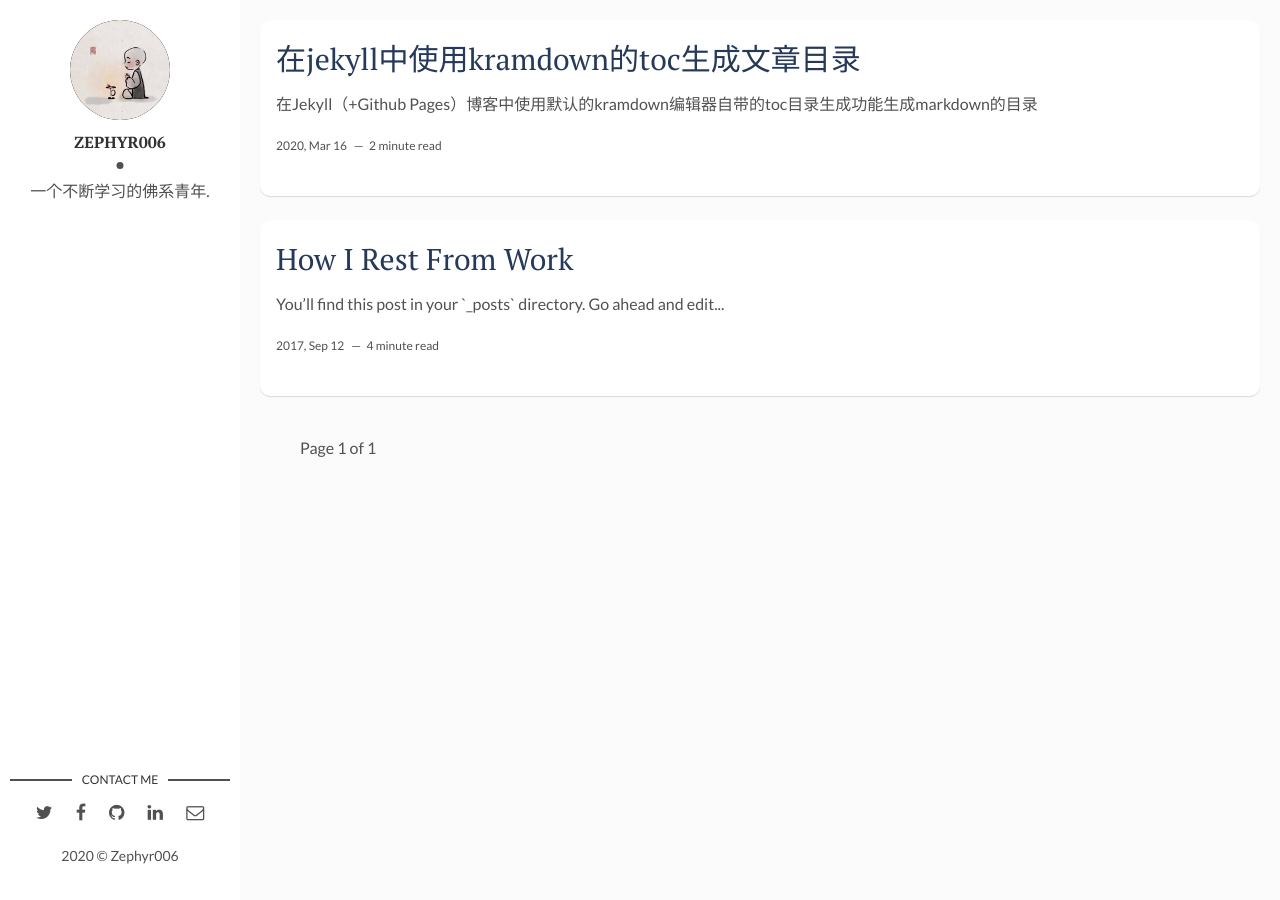
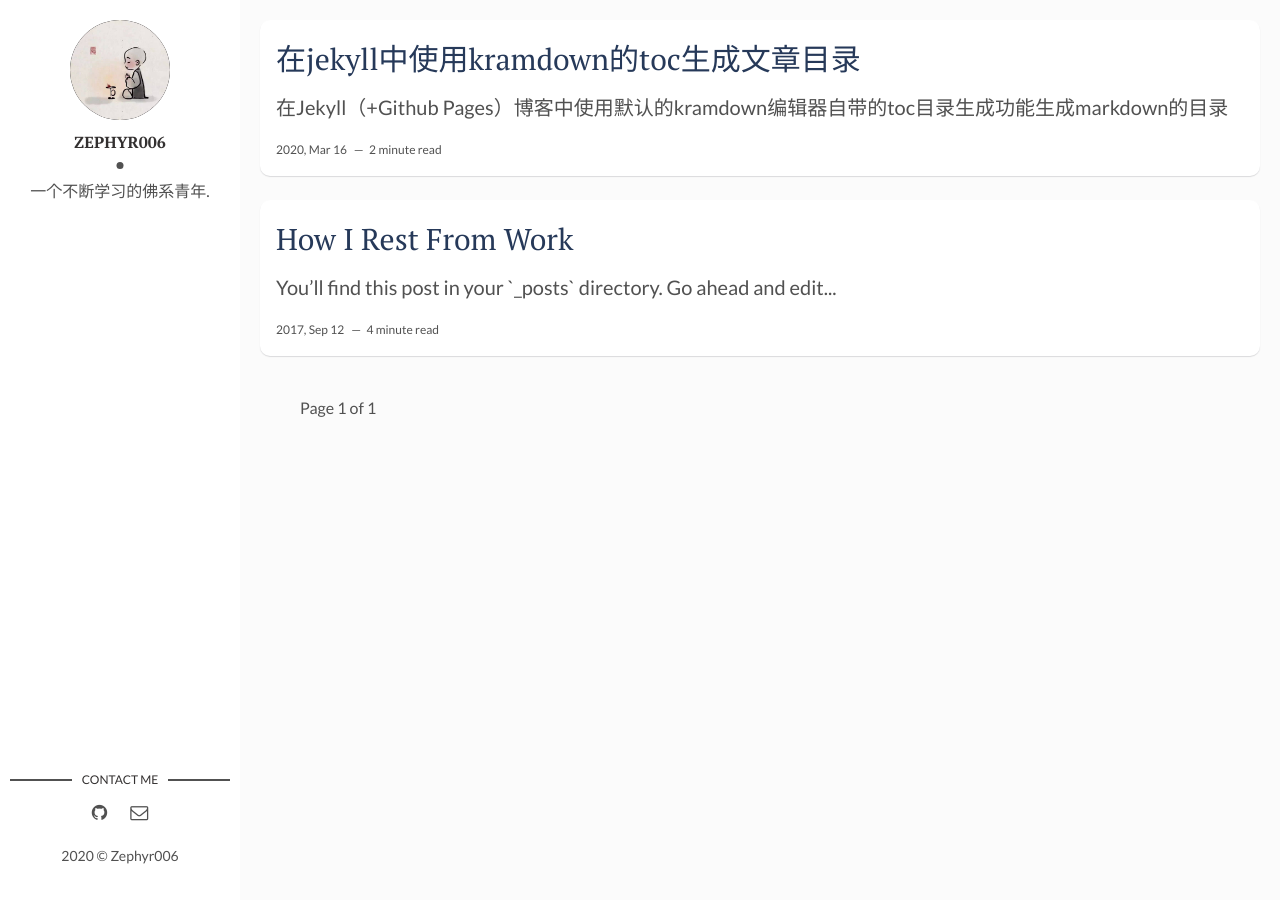
Before and after one commit to Zephyr006/zephyr006.github.io, a Jekyll site: the page built from index.html, in a window 1280 px wide. Built offline with Jekyll 4.4.1, drawn with Linux system fonts in a browser that asks for light colours; the list of posts is cut into pages by our own code; comment, search, counter and statistics services are not loaded.

Commit message:
调整页面基础元素

```diff
--- a/_layouts/main.html
+++ b/_layouts/main.html
@@ -19,27 +19,27 @@ layout: default
         {% if site.social-twitter %}
           <li><a href="https://twitter.com/{{ site.social-twitter }}" target="_blank"><i class="fa fa-twitter" aria-hidden="true"></i></a></li>
         {% else %}
-          <li><a href="https://twitter.com/artemsheludko_" target="_blank"><i class="fa fa-twitter" aria-hidden="true"></i></a></li>
+<!--          <li><a href="https://twitter.com/artemsheludko_" target="_blank"><i class="fa fa-twitter" aria-hidden="true"></i></a></li>-->
         {% endif %}
         {% if site.social-facebook %}
           <li><a href="https://facebook.com/{{ site.social-facebook }}" target="_blank"><i class="fa fa-facebook" aria-hidden="true"></i></a></li>
         {% else %}
-          <li><a href="https://facebook.com/" target="_blank"><i class="fa fa-facebook" aria-hidden="true"></i></a></li>
+<!--          <li><a href="https://facebook.com/" target="_blank"><i class="fa fa-facebook" aria-hidden="true"></i></a></li>-->
         {% endif %}
         {% if site.social-github %}
           <li class="github"><a href="http://github.com/{{site.social-github}}" target="_blank"><i class="fa fa-github"></i></a></li>
         {% else %}
-          <li class="github"><a href="http://github.com/" target="_blank"><i class="fa fa-github" aria-hidden="true"></i></a></li>
+<!--          <li class="github"><a href="http://github.com/" target="_blank"><i class="fa fa-github" aria-hidden="true"></i></a></li>-->
         {% endif %}
         {% if site.social-linkedin %}
           <li class="linkedin"><a href="https://in.linkedin.com/in/{{site.social-linkedin}}" target="_blank"><i class="fa fa-linkedin"></i></a></li>
         {% else %}
-          <li class="linkedin"><a href="https://in.linkedin.com/" target="_blank"><i class="fa fa-linkedin" aria-hidden="true"></i></a></li>
+<!--          <li class="linkedin"><a href="https://in.linkedin.com/" target="_blank"><i class="fa fa-linkedin" aria-hidden="true"></i></a></li>-->
         {% endif %}
         {% if site.social-email %}
           <li class="email"><a href="mailto:{{site.social-email}}"><i class="fa fa-envelope-o"></i></a></li>
         {% else %}
-          <li class="email"><a href="mailto:example.david@blog.com"><i class="fa fa-envelope-o" aria-hidden="true"></i></a></li>
+<!--          <li class="email"><a href="mailto:example.david@blog.com"><i class="fa fa-envelope-o" aria-hidden="true"></i></a></li>-->
         {% endif %}
       </ul>
     </section> <!-- End Section Contact -->
--- a/assets/css/main.css
+++ b/assets/css/main.css
@@ -1117,7 +1117,8 @@ footer .copyright {
   -webkit-align-items: stretch;
       -ms-flex-align: stretch;
           align-items: stretch;
-  min-height: 11rem;
+  /*min-height: 11rem;*/
+  min-height: 9rem;
   -webkit-border-radius: 10px;
           border-radius: 10px;
   overflow: hidden;
--- a/index.html
+++ b/index.html
@@ -9,11 +9,14 @@ layout: main
   {% endif %}
   <div class="post-content">
     <h2 class="post-title"><a href="{{post.url | prepend: site.baseurl}}">{{post.title}}</a></h2>
-    {% if post.description %}
-      <p>{{ post.description | strip_html | truncatewords: 12 }}</p>
-    {% else %}
-      <p>{{ post.content | strip_html | truncatewords: 11 }}</p>
-    {% endif %}
+
+    <p style="margin-bottom: 14px; font-size: 20px">
+      {% if post.description %}
+          {{ post.description | strip_html | truncatewords: 12 }}
+      {% else %}
+          {{ post.content | strip_html | truncatewords: 12 }}
+      {% endif %}
+    </p>
     <span class="post-date">{{post.date | date: '%Y, %b %d'}}&nbsp;&nbsp;&nbsp;—&nbsp;</span>
     <span class="post-words">{% capture words %}{{ post.content | number_of_words }}{% endcapture %}{% unless words contains "-" %}{{ words | plus: 250 | divided_by: 250 | append: " minute read" }}{% endunless %}</span>
   </div>
```
